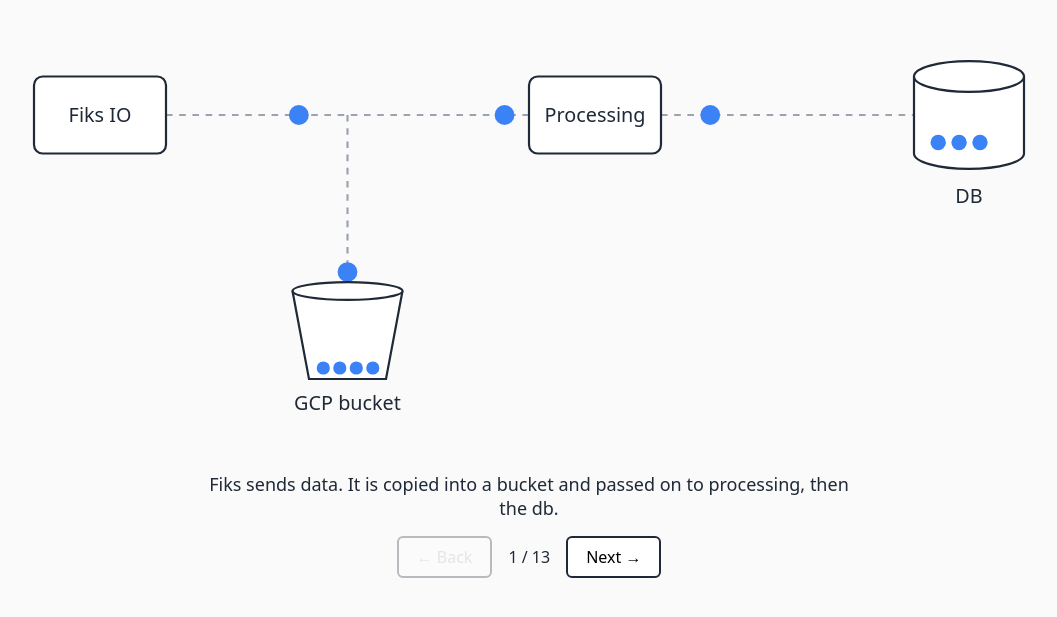
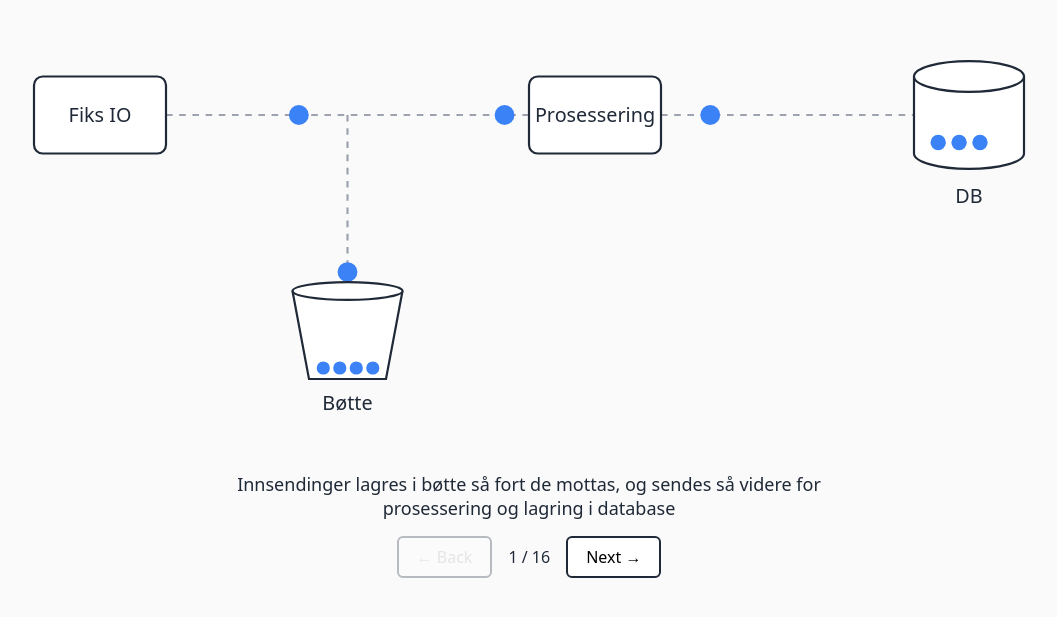
Before and after one commit to JoachimH99/digibarnevern-visualisation, a React (Vite) app: page / in a window 1280 px wide. Shown: the part 147-764 px from the top of the page, without its empty margins (111-1168 px from the left). Built offline with nearby package versions, Linux system fonts and the light colour scheme.

Commit message:
Finishing touches

```diff
--- a/src/App.tsx
+++ b/src/App.tsx
@@ -8,6 +8,7 @@
   colors: string[]
   procSeg: number // first segment after the processing app
   speed?: number // px per second (defaults to SPEED)
+  forceColor?: string // colour processing outputs for this ball, overriding its normal colour (bug)
   latched?: string // colour decided when the packet reaches processing
 }
 
@@ -17,6 +18,7 @@
 const BLUE = '#3b82f6'
 const YELLOW = '#facc15'
 const GREEN = '#22c55e'
+const RED = '#ef4444'
 const SPEED = 170 // px per second
 const SEQ_SPEED = 450 // faster balls in the looping sequence (step 13)
 
@@ -31,30 +33,36 @@
 const LOADING_STAGE = 10 // step 11
 const TWO_DB_STAGE = 11 // step 12
 const SEQ_STAGE = 12 // step 13: looping rocket / replay / swap sequence
+const BUG_STAGE = 13 // step 14: replay into B, buggy processing makes every 4th ball red
+const DESTROY_B_STAGE = 14 // step 15: replay stopped, rocket destroys DB B
 const BUCKET_MAX = 16
 
 const STAGES = [
-  'Fiks sends data. It is copied into a bucket and passed on to processing, then the db.',
-  'A rocket blows up the db.',
-  'Fiks is locked.',
-  'The replay app appears and runs the bucket data through.',
-  'Fiks sends data. It is copied into a bucket and passed on to processing, then the db.',
-  'Processing changes: packets are now yellow when put on the db. Colors are mixed.',
-  'A rocket blows up the db again.',
-  'Fiks is locked.',
-  'Replay again: all packets are yellow, and the db is back to normal.',
-  'Normal flow again, now with yellow packets.',
-  "Replay causes downtime. Can't write. Reading is possible, but the data is incomplete",
-  'The db is replaced by two parallel dbs, A and B.',
-  'Read API is always up',
+  'Innsendinger lagres i bøtte så fort de mottas, og sendes så videre for prosessering og lagring i database',
+  'Databasen går dukken!',
+  'Mottak stenges midlertidig.',
+  'Replay-applikasjonen kjører alle tidligere innsendinger gjennom systemet.',
+  'Systemet er tilbake i normal drift.',
+  'Det rulles ut en endring i prosesseringen. Innsendinger som er håndtert på forskjellige måter ligger blandet.',
+  'Vi kaster databasen og stenger mottak.',
+  'Vi kaster databasen og stenger mottak.',
+  'Replay igjen.',
+  'Normal drift. Alle innsendinger har nå vært gjennom den nye prosesseringen.',
+  "Replay forårsaker nedetid. Det er mulig å lese fra databasen underveis, men dataene vil være ufullstendige.",
+  'I Barnevernsregisteret har vi to parallelle database-instanser.',
+  'Man kan lese fra en database og kjøre replay i den andre.',
+  'Parallelle databaser gjør det også mulig å raskt avbryte replay ved behov.',
+  'Parallelle databaser gjør det også mulig å raskt avbryte replay ved behov.',
+  'Parallelle databaser gjør det også mulig å raskt avbryte replay ved behov.',
 ]
-const FIKS_ACTIVE = [true, true, false, false, true, true, true, false, false, true, false, false, false]
-const REPLAY_ACTIVE = [false, false, false, true, false, false, false, false, true, false, true, false, false]
-const REPLAY_VISIBLE = [false, false, false, true, false, false, false, false, true, false, true, true, true]
-const YELLOW_PROC = [false, false, false, false, false, true, true, true, true, true, false, false, false]
-const DB_DOWN = [false, true, true, false, false, false, true, true, false, false, false, false, false]
-const ROCKET = [false, true, false, false, false, false, true, false, false, false, false, false, false]
-const TWO_DBS = [false, false, false, false, false, false, false, false, false, false, false, true, true]
+const FIKS_ACTIVE = [true, true, false, false, true, true, true, false, false, true, false, false, false, false, false, true]
+const REPLAY_ACTIVE = [false, false, false, true, false, false, false, false, true, false, true, false, false, false, false, false]
+const REPLAY_VISIBLE = [false, false, true, true, false, false, false, true, true, false, true, true, true, true, true, false]
+const YELLOW_PROC = [false, false, false, false, false, true, true, true, true, true, false, false, false, false, false, false]
+const BUG_PROC = [false, false, false, false, false, false, false, false, false, false, false, false, false, true, true, false]
+const DB_DOWN = [false, true, true, false, false, false, true, true, false, false, false, false, false, false, false, false]
+const ROCKET = [false, true, false, false, false, false, true, false, false, false, false, false, false, false, false, false]
+const TWO_DBS = [false, false, false, false, false, false, false, false, false, false, false, true, true, true, true, true]
 const DB_A_Y = 70
 const DB_B_Y = 250
 const DA_END: Pt = [D[0], DB_A_Y] // end of the line into DB A
@@ -70,7 +78,7 @@
     const l = len(p.path[i], p.path[i + 1])
     if (d <= l) {
       const k = d / l
-      if (i >= p.procSeg && p.latched === undefined) p.latched = procColor
+      if (i >= p.procSeg && p.latched === undefined) p.latched = p.forceColor ?? procColor
       return {
         x: p.path[i][0] + (p.path[i + 1][0] - p.path[i][0]) * k,
         y: p.path[i][1] + (p.path[i + 1][1] - p.path[i][1]) * k,
@@ -86,7 +94,7 @@
   const [stage, setStage] = useState(0)
   const [dbItems, setDbItems] = useState<string[]>([])
   const [bucket, setBucket] = useState(0)
-  const falling = useRef<{ id: number; color: string; t0: number }[]>([])
+  const falling = useRef<{ id: number; color: string; t0: number; y?: number }[]>([])
   const [dbDown, setDbDown] = useState(false)
   // Two-DB state (step 12+): contents, "down" flags, Read API target and the looping rocket
   const [dbAItems, setDbAItems] = useState<string[]>([])
@@ -98,6 +106,7 @@
   const seqReplayRef = useRef(false) // sequence: replay currently sending
   const seqTargetRef = useRef<'A' | 'B'>('B') // sequence: DB that replay writes to
   const downARef = useRef(false)
+  const replayCount = useRef(0) // balls sent in the bug step (every 4th turns red)
   const downBRef = useRef(false)
   const [, tick] = useReducer((n: number) => n + 1, 0)
   const packets = useRef<Packet[]>([])
@@ -130,11 +139,22 @@
       setBucket(BUCKET_MAX)
       setDbItems(Array(4).fill(BLUE))
     }
-    if (stage === TWO_DB_STAGE || stage === SEQ_STAGE) {
+    if (stage === TWO_DB_STAGE || stage === SEQ_STAGE || stage === BUG_STAGE) {
       // Clear everything in motion; the bucket stays full
       packets.current = []
       falling.current = []
       setBucket(BUCKET_MAX)
+    }
+    if (stage === BUG_STAGE) {
+      // DB A holds 8 balls, DB B starts at 4 (it loads up as replay runs), Read API stays on A
+      setDbAItems(Array(8).fill(BLUE))
+      setDbBItems(Array(4).fill(BLUE))
+      downARef.current = false
+      downBRef.current = false
+      setDownA(false)
+      setDownB(false)
+      setReadTarget('A')
+      replayCount.current = 0
     }
     const delay = ROCKET[stage] ? 1200 : 0
     const t = setTimeout(() => {
@@ -147,6 +167,28 @@
       setDbDown(DB_DOWN[stage])
     }
     return () => clearTimeout(t)
+  }, [stage])
+
+  // Step 15: a rocket destroys DB B (it stays down in the following step)
+  useEffect(() => {
+    if (stage > DESTROY_B_STAGE) {
+      // Later steps: DB B stays destroyed
+      downBRef.current = true
+      setDownB(true)
+      setDbBItems([])
+      return
+    }
+    if (stage !== DESTROY_B_STAGE) return
+    setSeqRocket({ key: Date.now(), y: DB_B_Y })
+    const t = setTimeout(() => {
+      downBRef.current = true
+      setDownB(true)
+      setDbBItems([])
+    }, 1200)
+    return () => {
+      clearTimeout(t)
+      setSeqRocket(null)
+    }
   }, [stage])
 
   // Step 13: looping sequence. Blow up B, replay into B, swap Read API to B, then the same for A.
@@ -233,7 +275,12 @@
       const stage = stageRef.current
       const now = performance.now()
       if (FIKS_ACTIVE[stage]) {
-        add(now, [F, P, D], [BLUE, BLUE], 1)
+        if (TWO_DBS[stage]) {
+          // Two-DB layout: Fiks writes to DB A
+          const bend1: Pt = [700, P[1]]
+          const bend2: Pt = [700, DB_A_Y]
+          add(now, [F, P, bend1, bend2, DA_END], [BLUE, BLUE], 1)
+        } else add(now, [F, P, D], [BLUE, BLUE], 1)
         add(now + (len(F, M) / SPEED) * 1000, [M, B], [BLUE])
       }
     }
@@ -242,6 +289,19 @@
       const stage = stageRef.current
       if (stage === SEQ_STAGE) {
         // handled by emitSeq (faster)
+      } else if (stage === BUG_STAGE) {
+        // Infinite replay into DB B at normal speed; every fourth ball leaves processing red
+        replayCount.current++
+        const bend1: Pt = [700, P[1]]
+        const bend2: Pt = [700, DB_B_Y]
+        packets.current.push({
+          id: nextId.current++,
+          t0: performance.now(),
+          path: [B, R, P, bend1, bend2, DB_END],
+          colors: [BLUE, BLUE],
+          procSeg: 2,
+          forceColor: replayCount.current % 4 === 1 ? RED : undefined,
+        })
       } else if (stage === LOADING_STAGE) {
         // Step 13 runs forever: no marking, no limit
         add(performance.now(), [B, R, P, D], [BLUE, BLUE, BLUE], 2)
@@ -289,8 +349,18 @@
           if (end === DA_END || end === DB_END) {
             const c = p.latched ?? p.colors[p.colors.length - 1]
             const isA = end === DA_END
-            if (!(isA ? downARef.current : downBRef.current)) {
-              const add = (x: string[]) => [...x, c].slice(-12)
+            if (stageRef.current === BUG_STAGE && c === RED) {
+              // Red (buggy) balls fall off even though the DB is there
+              falling.current.push({ id: nextId.current++, color: c, t0: now, y: end[1] })
+            } else if (isA ? downARef.current : downBRef.current) {
+              // Greyed-out DB: the ball falls
+              falling.current.push({ id: nextId.current++, color: c, t0: now, y: end[1] })
+            } else {
+              const add = (x: string[]) => {
+                // Bug step: loading effect on DB B, at 8 balls reset to 4
+                if (stageRef.current === BUG_STAGE) return x.length >= 8 ? x.slice(0, 4) : [...x, c]
+                return [...x, c].slice(-12)
+              }
               if (isA) setDbAItems(add)
               else setDbBItems(add)
             }
@@ -333,6 +403,7 @@
   const locked = !FIKS_ACTIVE[stage] && stage > 0
   const replayOn = REPLAY_VISIBLE[stage]
   const procYellow = YELLOW_PROC[stage]
+  const bugProc = BUG_PROC[stage]
   const twoDbs = TWO_DBS[stage]
   const readY = readTarget === 'A' ? DB_A_Y : DB_B_Y
 
@@ -364,7 +435,7 @@
         {falling.current.map((f) => {
           const t = Math.max(0, (now - f.t0) / 1000)
           return (
-            <circle key={f.id} cx={D[0] + 25 * t} cy={D[1] + 700 * t * t} r={9} fill={f.color} opacity={Math.max(0, 1 - t / 1.2)} />
+            <circle key={f.id} cx={D[0] + 25 * t} cy={(f.y ?? D[1]) + 700 * t * t} r={9} fill={f.color} opacity={Math.max(0, 1 - t / 1.2)} />
           )
         })}
 
@@ -372,17 +443,27 @@
         <g className="node" transform={`translate(${F[0] - 60} ${F[1] - 35})`}>
           <rect width="120" height="70" rx="8" />
           <text x="60" y="41">Fiks IO</text>
-          <g className={`fade ${locked ? '' : 'hidden'}`} transform="translate(60 -8)">
-            <path d="M-9 0 v-10 a9 9 0 0 1 18 0 v10" fill="none" stroke="#1f2937" strokeWidth="3" />
-            <rect x="-14" y="0" width="28" height="22" rx="3" fill="#1f2937" stroke="none" />
+          <g className={`fade ${locked ? '' : 'hidden'}`} transform="translate(60 0)">
+            <text textAnchor="middle" dominantBaseline="middle" style={{ fontSize: 50 }}>🔒</text>
           </g>
         </g>
 
         {/* Processing */}
-        <g className={`node ${procYellow ? 'yellow' : ''}`} transform={`translate(${P[0] - 60} ${P[1] - 35})`}>
+        <g className={`node ${procYellow ? 'yellow' : ''} ${bugProc ? 'bug' : ''}`} transform={`translate(${P[0] - 60} ${P[1] - 35})`}>
           <rect width="120" height="70" rx="8" />
-          <text x="60" y="41">Processing</text>
+          <text x="60" y="41">Prosessering</text>
           {procYellow && <circle cx="100" cy="14" r="6" fill={YELLOW} />}
+          <text
+            className={`fade ${bugProc ? '' : 'hidden'}`}
+            x="10"
+            y="-20"
+            rotate={"60"}
+            textAnchor="middle"
+            dominantBaseline="middle"
+            style={{ fontSize: 40 }}
+          >
+            🪲
+          </text>
         </g>
 
         {/* Replay */}
@@ -405,7 +486,7 @@
               fill={i < sent ? GREEN : BLUE}
             />
           ))}
-          <text x="50" y="108">GCP bucket</text>
+          <text x="50" y="108">Bøtte</text>
         </g>
 
         {/* Check mark: all bucket data has been sent to replay */}
@@ -468,7 +549,7 @@
           </g>
         )}
         {seqRocket && (
-          <g key={seqRocket.key} className="fast" transform={`translate(${DB_X} ${seqRocket.y})`}>
+          <g key={seqRocket.key} className={stage === SEQ_STAGE ? 'fast' : undefined} transform={`translate(${DB_X} ${seqRocket.y})`}>
             <g className="rocket-wrap">
               <g className="rocket">
                 <text fontSize="40" textAnchor="middle" dominantBaseline="middle">🚀</text>
--- a/src/style.css
+++ b/src/style.css
@@ -28,3 +28,4 @@
 .fast .rocket { animation-duration: 0.6s; }
 .fast .rocket-wrap { animation-delay: 0.6s; }
 .fast .boom { animation-duration: 0.6s; animation-delay: 0.55s; }
+.node.bug rect { stroke: #dc2626; }
```
